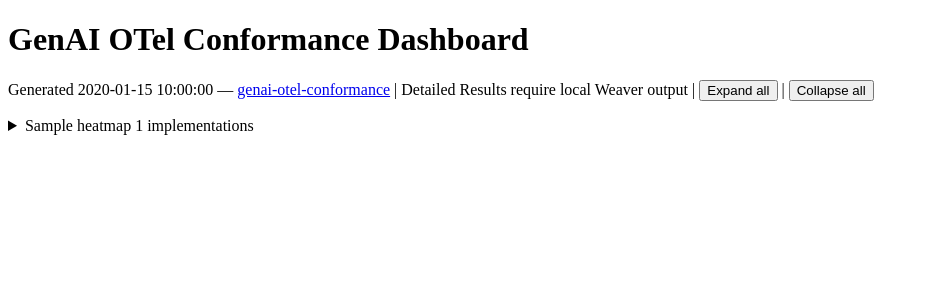
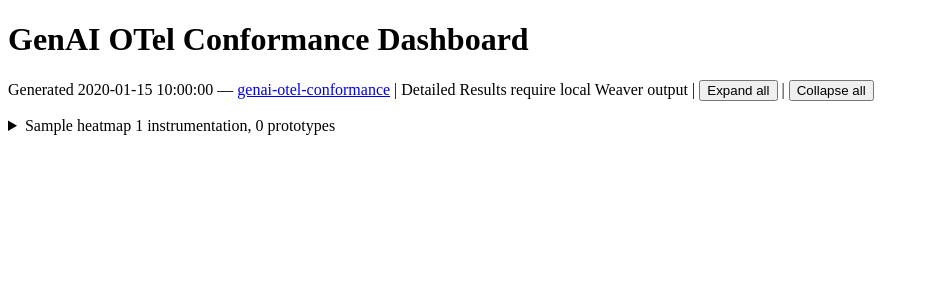
Before and after one commit to trask/genai-otel-conformance, a Python web app: template templates/dashboard.html in a window 1280 px wide. Shown: the top 300 px of the page, without its empty margins (0-929 px from the left). Run offline with Jinja, Linux system fonts and the light colour scheme; the template is opened without the code that fills it: most values are stand-ins (such as "Sample title", 1, 10 or a date in 2020).

Commit message:
Dashboard improvements (#67)

```diff
--- a/generate_dashboard.py
+++ b/generate_dashboard.py
@@ -88,7 +88,7 @@ def _test_entry_sort_key(entry: TestDataEntry) -> tuple[str, int, int, str]:
     return (
         entry.library_display.lower(),
         _LANGUAGE_ORDER.get(entry.language_display.lower(), 99),
-        0 if entry.ecosystem == "prototype" else 1 if entry.ecosystem == "otelcontrib" else 2,
+        2 if entry.ecosystem == "prototype" else 0 if entry.ecosystem == "otelcontrib" else 1,
         entry.ecosystem_display.lower(),
     )
 
--- a/templates/dashboard.html
+++ b/templates/dashboard.html
@@ -24,7 +24,7 @@
 <summary class="section-summary">
 <span class="section-summary-main">
 <span class="section-title" role="heading" aria-level="2">{{ heatmap.label }}</span>
-<span class="section-meta">{{ heatmap.rows|length }} implementations{% if heatmap.columns|length > 1 %}, {{ heatmap.columns|length }} attributes{% endif %}</span>
+<span class="section-meta">{% set ns = namespace(instrumentations=0, prototypes=0) %}{% for row in heatmap.rows %}{% if row.eco_display == 'Prototype' %}{% set ns.prototypes = ns.prototypes + 1 %}{% else %}{% set ns.instrumentations = ns.instrumentations + 1 %}{% endif %}{% endfor %}{{ ns.instrumentations }} instrumentation{{ 's' if ns.instrumentations != 1 else '' }}, {{ ns.prototypes }} prototype{{ 's' if ns.prototypes != 1 else '' }}{% if heatmap.columns|length > 1 %}, {{ heatmap.columns|length }} attributes{% endif %}</span>
 </span>
 <span class="section-toggle" aria-hidden="true"></span>
 </summary>
```
